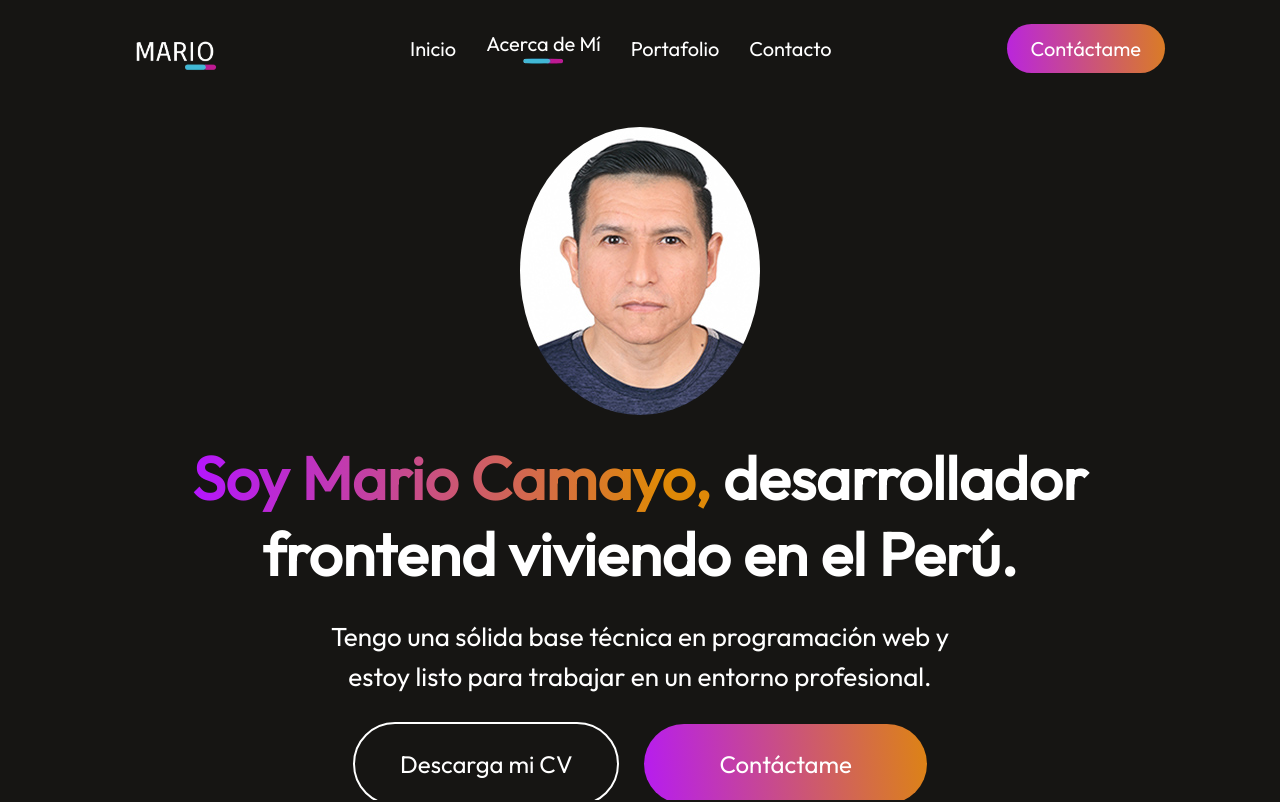
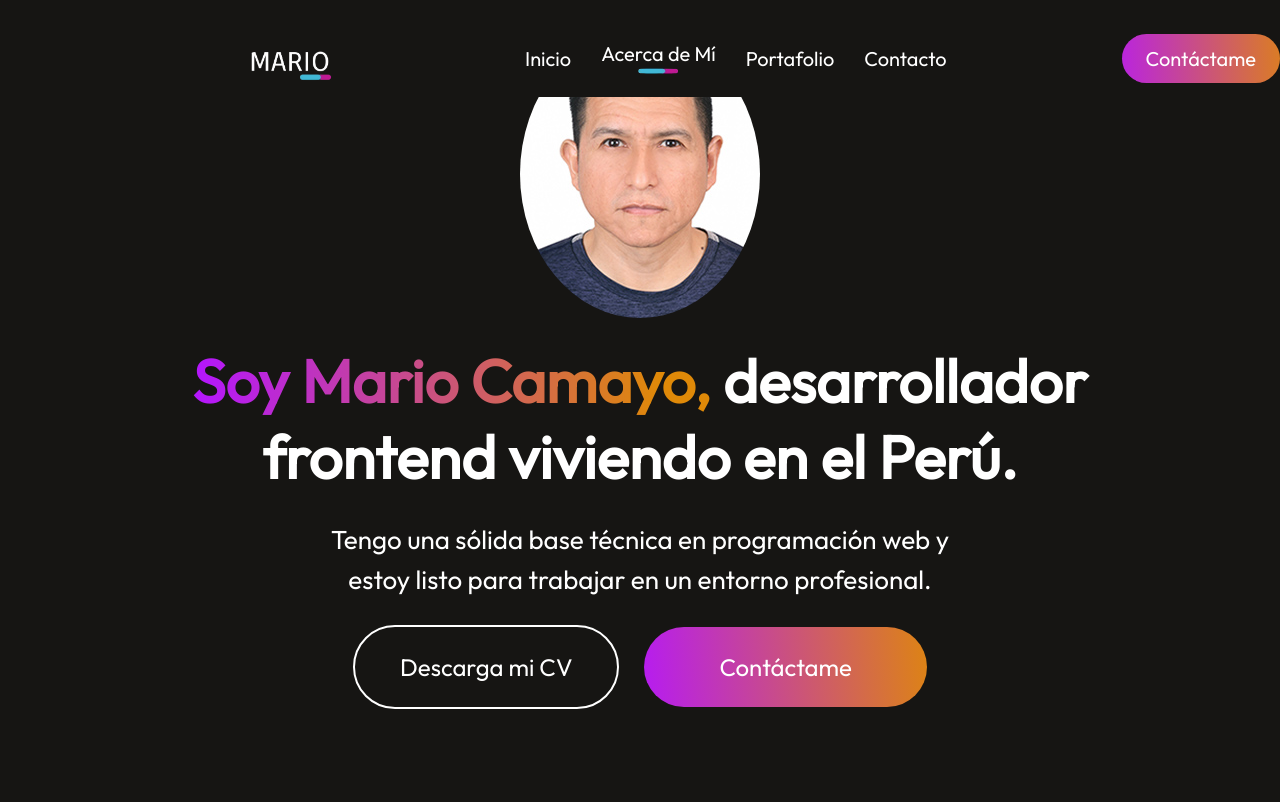
Before and after one commit to MarioCamayo/portfolio, a React (Vite) app: page / in a window 1280 px wide. Shown: the top 802 px of the page. Built offline with nearby package versions, Linux system fonts and the light colour scheme.

Commit message:
se modificó el componente NavBar colocando que el NavBar se quede fijo

```diff
--- a/src/components/NavBar/NavBar.jsx
+++ b/src/components/NavBar/NavBar.jsx
@@ -36,10 +36,9 @@ const NavBar = () => {
               <AnchorLink
                 className='anchor-link'
                 offset={50}
-                href='#inicio'>
-                <p
-                onClick={()=>setMenu('inicio')
-                }>Inicio</p>
+                href='#inicio'
+                onClick={closeMenu }>
+                <p onClick={()=>setMenu('inicio')}>Inicio</p>
 
               </AnchorLink>
               {menu === 'inicio'
@@ -50,7 +49,12 @@ const NavBar = () => {
             </li>
 
             <li>
-              <AnchorLink className='anchor-link' offset={50} href='#acerca'>
+              <AnchorLink
+               className='anchor-link'
+                offset={50}
+                 href='#acerca'
+                 onClick={closeMenu }
+                 >
               <p onClick={()=> setMenu('acerca')}> Acerca de Mí</p>
               </AnchorLink>
               {menu === 'acerca'
@@ -62,7 +66,12 @@ const NavBar = () => {
             {/* <li>Servicios</li> */}
 
             <li>
-              <AnchorLink className='anchor-link' offset={50} href='#portafolio'>
+              <AnchorLink
+               className='anchor-link'
+                offset={50}
+                href='#portafolio'
+                onClick={closeMenu }
+                >
               <p onClick={()=> setMenu('portafolio')}> Portafolio</p>
               </AnchorLink>
               {menu === 'portafolio'
@@ -73,7 +82,12 @@ const NavBar = () => {
             </li>
 
             <li>
-              <AnchorLink className='anchor-link' offset={50} href='#contacto'>
+              <AnchorLink
+              className='anchor-link'
+               offset={50}
+               href='#contacto'
+               onClick={closeMenu }
+               >
               <p onClick={()=> setMenu('contacto')}>Contacto</p>
               </AnchorLink>
               {menu === 'contacto'
@@ -85,7 +99,10 @@ const NavBar = () => {
         </ul>
         <div
           className='nav-connect'>
-          <AnchorLink className='anchor-link' offset={50} href='#contacto'>
+          <AnchorLink
+           className='anchor-link'
+            offset={50}
+            href='#contacto'>
           Contáctame
           </AnchorLink>
         </div>
--- a/src/components/NavBar/navbar.css
+++ b/src/components/NavBar/navbar.css
@@ -3,6 +3,14 @@
     align-items: center;
     justify-content: space-between;
     margin: 20px 115px;
+
+    position: fixed;/* Hace que el navbar se mantenga en la parte superior */
+    top: 0;  /* Lo fija en la parte superior */
+    left: 0; /* Lo alinea a la izquierda */
+    width: 100%; /* Ocupa todo el ancho */
+    background-color: #161513; /* Asegura que el fondo sea visible si es transparente */
+    z-index: 1000; /* Asegura que esté por encima de otros elementos */
+    padding: 10px 115px; /* Ajusta el espaciado para que no se vea pegado */
 }
 
 .nav-menu{
--- a/src/index.css
+++ b/src/index.css
@@ -5,11 +5,14 @@
 }
 
 body{
-    height: 100vh;
+    /* height: 100vh; */
+    min-height: 100vh;
     background: #161513;
     color: white;
     font-family: 'outfit', sans-serif  ;
     overflow-x: hidden; /* Evita desplazamiento horizontal */
+
+    padding-top: -80px; /* Ajusta el contenido para que no quede detrás del navbar */
 
 }
 
@@ -17,3 +20,7 @@ html, body {
     overflow-x: hidden;
     width: 100%;
 }
+
+html {
+    scroll-behavior: smooth;
+  }
```
